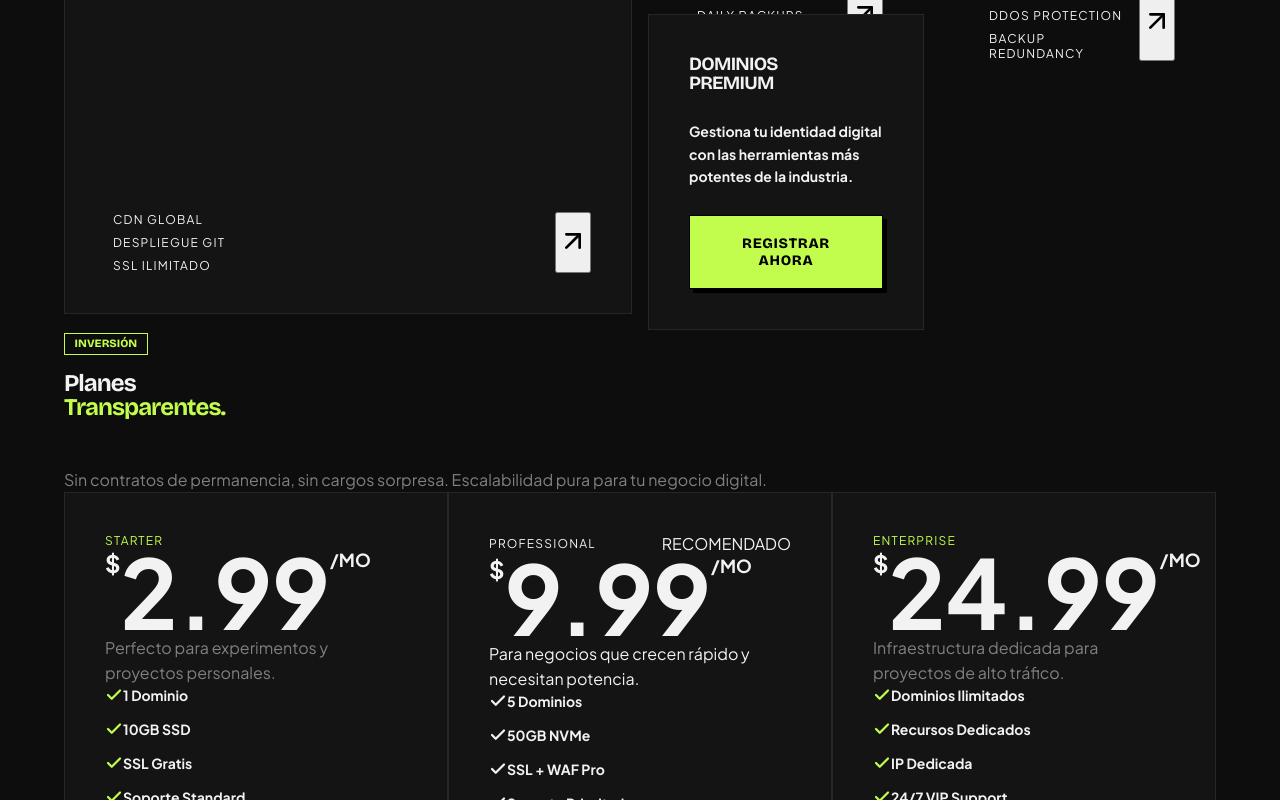
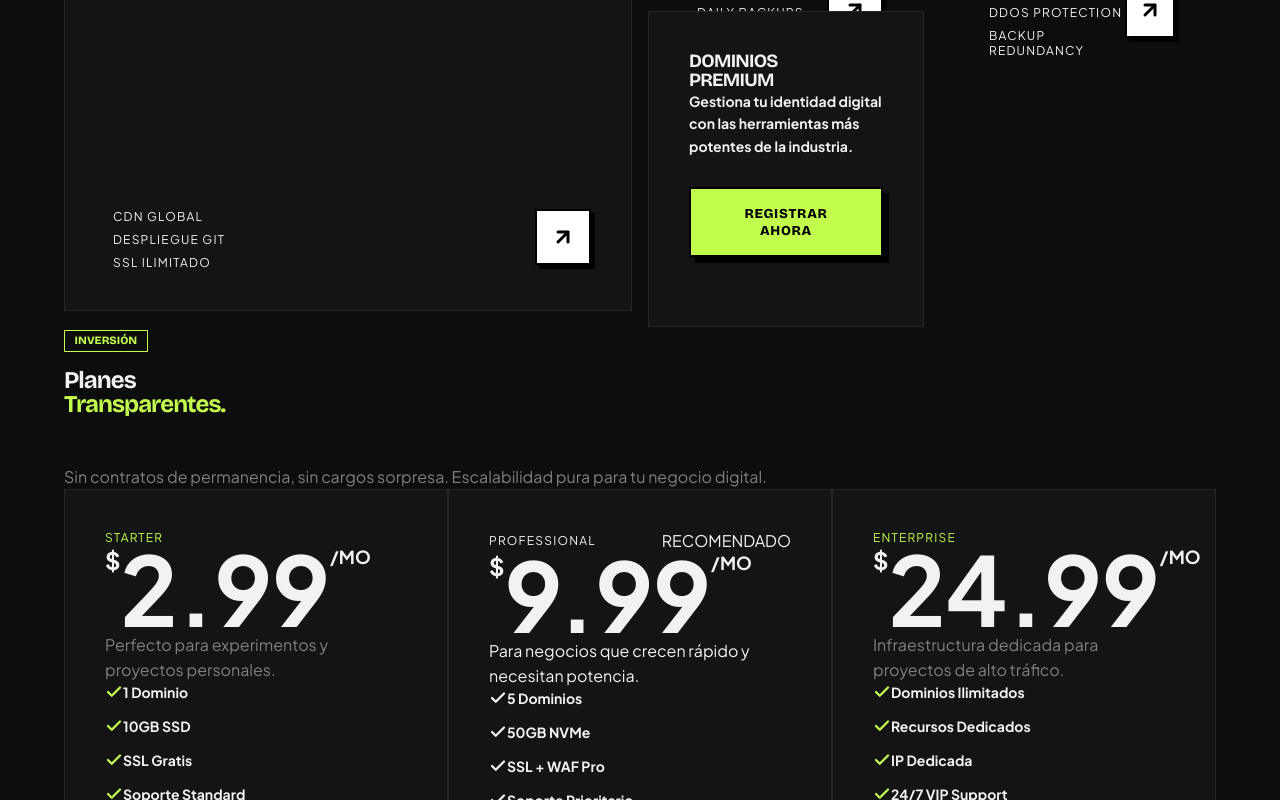
Before and after one commit to ThommasVasquez/latinamericahost, a Next.js app: page / in a window 1280 px wide. Shown: the part 1560-2360 px from the top of the page. Built offline with nearby package versions, Linux system fonts and the light colour scheme.

Commit message:
Refine boutique button system and fix bento grid layout issues

```diff
--- a/src/app/globals.css
+++ b/src/app/globals.css
@@ -142,38 +142,64 @@ a {
 .btn-boutique {
   background: var(--primary);
   color: black;
-  padding: 1.2rem 2.5rem;
+  padding: 1rem 2rem;
   border-radius: 0;
   font-weight: 800;
   font-family: var(--font-heading);
   text-transform: uppercase;
-  font-size: 0.9rem;
+  font-size: 0.85rem;
   letter-spacing: 0.05em;
   display: inline-flex;
   align-items: center;
   gap: 0.75rem;
-  border: 1px solid black;
-  box-shadow: 4px 4px 0px 0px black;
-  transition: all 0.2s cubic-bezier(0.16, 1, 0.3, 1);
+  border: 2px solid black;
+  box-shadow: 6px 6px 0px 0px black;
+  transition: all 0.2s cubic-bezier(0.4, 0, 0.2, 1);
   position: relative;
+  cursor: pointer;
 }
 
 .btn-boutique:hover {
-  transform: translate(-2px, -2px);
-  box-shadow: 8px 8px 0px 0px black;
+  transform: translate(-3px, -3px);
+  box-shadow: 10px 10px 0px 0px black;
 }
 
 .btn-boutique:active {
-  transform: translate(2px, 2px);
+  transform: translate(3px, 3px);
   box-shadow: 0px 0px 0px 0px black;
 }
 
 .btn-boutique svg {
-  transition: transform 0.3s ease;
+  transition: transform 0.4s cubic-bezier(0.4, 0, 0.2, 1);
 }
 
 .btn-boutique:hover svg {
-  transform: translateX(4px) rotate(-10deg);
+  transform: translateX(4px) rotate(-15deg);
+}
+
+.btn-icon {
+  background: white;
+  color: black;
+  width: 56px;
+  height: 56px;
+  display: flex;
+  align-items: center;
+  justify-content: center;
+  border: 2px solid black;
+  box-shadow: 4px 4px 0px 0px black;
+  transition: all 0.2s ease;
+  cursor: pointer;
+}
+
+.btn-icon:hover {
+  transform: translate(-2px, -2px);
+  box-shadow: 6px 6px 0px 0px black;
+  background: var(--primary);
+}
+
+.btn-icon:active {
+  transform: translate(2px, 2px);
+  box-shadow: 0px 0px 0px 0px black;
 }
 
 .btn-secondary {
--- a/src/components/HostingTypes.tsx
+++ b/src/components/HostingTypes.tsx
@@ -67,19 +67,27 @@ export default function HostingTypes() {
                     </li>
                   ))}
                 </ul>
-                <button className="text-white hover:text-primary transition-colors">
-                  <ArrowUpRight size={32} />
+                <button className="btn-icon">
+                  <ArrowUpRight size={24} strokeWidth={3} />
                 </button>
               </div>
             </div>
           ))}
 
-          <div className="card-brutal bento-item-tall bg-white text-black border-none flex flex-col justify-between">
-            <h3 className="text-4xl font-bold leading-none uppercase">DOMINIOS <br />PREMIUM</h3>
-            <p className="font-bold text-sm">Gestiona tu identidad digital con las herramientas más potentes de la industria.</p>
-            <button className="btn-boutique w-full bg-black text-white rounded-none">
-              Registrar Ahora
-            </button>
+          <div className="card-brutal bento-item-tall bg-[#111] text-white border-white/5 flex flex-col justify-between overflow-hidden">
+            <div className="relative z-10">
+              <h3 className="text-4xl font-bold leading-none uppercase mb-6">DOMINIOS <br />PREMIUM</h3>
+              <p className="font-bold text-sm opacity-60">Gestiona tu identidad digital con las herramientas más potentes de la industria.</p>
+            </div>
+
+            <div className="relative z-10 mt-12">
+              <button className="btn-boutique w-full justify-center !shadow-none hover:!shadow-none bg-primary text-black">
+                Registrar Ahora
+              </button>
+            </div>
+
+            {/* Decorative element */}
+            <div className="absolute -bottom-10 -right-10 w-40 h-40 bg-primary opacity-5 rotate-12 blur-2xl"></div>
           </div>
         </div>
       </div>
```
